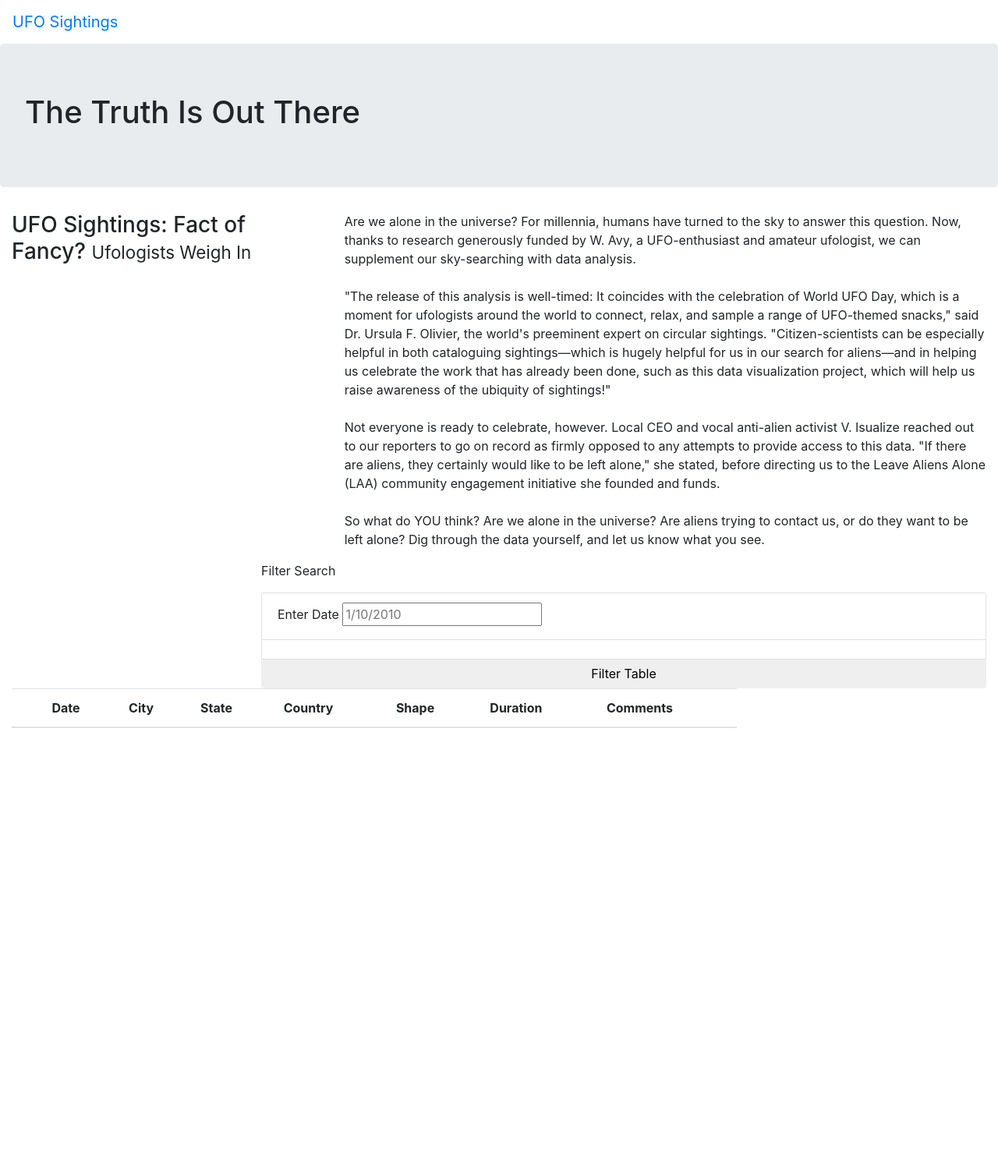
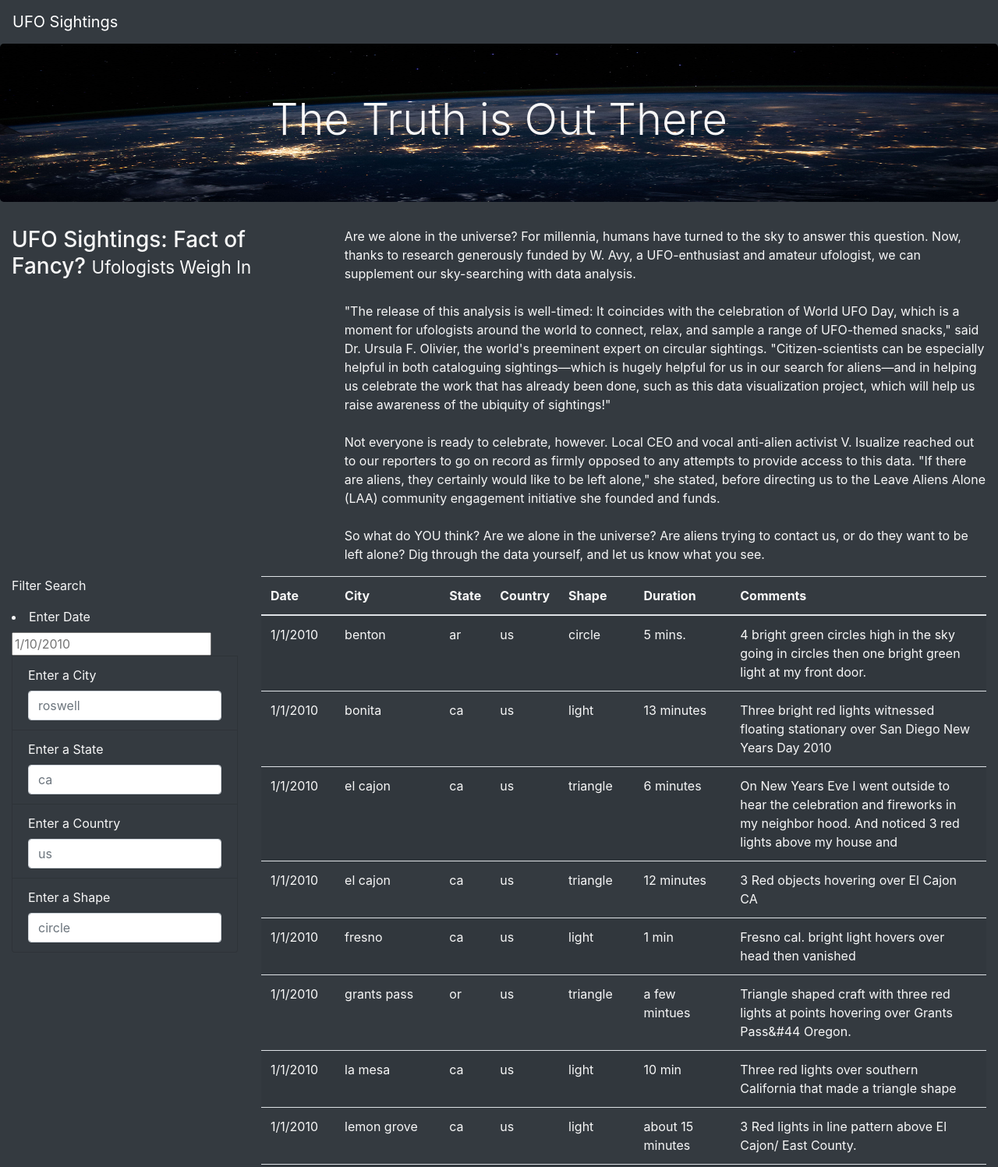
Before and after one commit to rsirey/UFOs, a plain HTML site: page index.html in a window 1280 px wide. Shown: the top 1497 px of the page at 78% size. Before the commit the page ends 950 px from the top, so only its background shows below. Drawn offline with nearby package versions, Linux system fonts and the light colour scheme; files that its build step writes are made by us from their sources.

Commit message:
final code

```diff
--- a/index.html
+++ b/index.html
@@ -2,63 +2,67 @@
 <html lang="en">
 <head>
     <meta charset="UTF-8">
-    <meta http-equiv="X-UA-Compatible" content="IE=edge">
     <meta name="viewport" content="width=device-width, initial-scale=1.0">
     <title>UFO Finder</title>
-    <link
-      rel="stylesheet"
-      href="https://maxcdn.bootstrapcdn.com/bootstrap/4.0.0/css/bootstrap.min.css"
-      integrity="sha384-Gn5384xqQ1aoWXA+058RXPxPg6fy4IWvTNh0E263XmFcJlSAwiGgFAW/dAiS6JXm"
-      crossorigin="anonymous"
-    />
-    <link rel="stylesheet" href="static/css/style.css">
+    <link rel="stylesheet" href="https://maxcdn.bootstrapcdn.com/bootstrap/4.0.0/css/bootstrap.min.css" integrity="sha384-Gn5384xqQ1aoWXA+058RXPxPg6fy4IWvTNh0E263XmFcJlSAwiGgFAW/dAiS6JXm" crossorigin="anonymous">
+    <link rel="stylesheet" href="static\css\css\style.css">
 </head>
 
-<body>
+<body class="bg-dark">
     <div class="wrapper">
-        <nav class="navbar navbar-expand-lg">
+        <nav class="navbar navbar-dark bg-dark navbar-expand-lg">
             <a class="navbar-brand" href="index.html">UFO Sightings</a>
         </nav>
 
         </div>
+
         <div class="jumbotron">
-        <h1>The Truth Is Out There</h1>
+            <h1 class="display-4">The Truth is Out There</h1>
         </div>
+
         <div class="container-fluid">
             <div class="row">
-        </div>
-    </div>
-    <div class="container-fluid">
-        <div class="row">
+
                 <div class="col-md-4">
                     <h3>UFO Sightings: Fact of Fancy? <small>Ufologists Weigh In</small></h3>
                 </div>
                 <div class="col-md-8">
                     <p>
                         Are we alone in the universe? For millennia, humans have turned to the sky to answer this question. Now, thanks to research generously funded by W. Avy, a UFO-enthusiast and amateur ufologist, we can supplement our sky-searching with data analysis.<br><br>"The release of this analysis is well-timed: It coincides with the celebration of World UFO Day, which is a moment for ufologists around the world to connect, relax, and sample a range of UFO-themed snacks," said Dr. Ursula F. Olivier, the world's preeminent expert on circular sightings. "Citizen-scientists can be especially helpful in both cataloguing sightings—which is hugely helpful for us in our search for aliens—and in helping us celebrate the work that has already been done, such as this data visualization project, which will help us raise awareness of the ubiquity of sightings!"<br><br>Not everyone is ready to celebrate, however. Local CEO and vocal anti-alien activist V. Isualize reached out to our reporters to go on record as firmly opposed to any attempts to provide access to this data. "If there are aliens, they certainly would like to be left alone," she stated, before directing us to the Leave Aliens Alone (LAA) community engagement initiative she founded and funds.<br><br>So what do YOU think? Are we alone in the universe? Are aliens trying to contact us, or do they want to be left alone? Dig through the data yourself, and let us know what you see.
-
-
                     </p>
                 </div>
             </div>
         </div>
+
         <div class="container-fluid">
             <div class="row">
                 <div class="col-md-3">
-
-          </div>
-          <div class="col-md-9">
-            <form>
+                    <form class="bg-dark" action="">
                         <p>Filter Search</p>
-                <ul class="list-group">
-                    <li class="list-group-item">
+                        <ul class="list-group bg-dark"></ul>
+                            <li>
                                 <label for="date">Enter Date</label>
                                 <input type="text" placeholder="1/10/2010" id="datetime" />
                             </li>
-                    <li class="list-group-item">
+                            <li class="list-group-item bg-dark">
+                                <label for="date">Enter a City</label>
+                                <input type="text" class="form-control" placeholder="roswell" id="city">
+                            </li>
 
+                            <li class="list-group-item bg-dark">
+                                <label for="date">Enter a State</label>
+                                <input type="text" class="form-control" placeholder="ca" id="state">
                             </li>
-                    <button id="filter-btn" type="button" class="btn btn-default">Filter Table</button>
+
+                            <li class="list-group-item bg-dark">
+                                <label for="date">Enter a Country</label>
+                                <input type="text" class="form-control" placeholder="us" id="country">
+                            </li>
+
+                            <li class="list-group-item bg-dark">
+                                <label for="date">Enter a Shape</label>
+                                <input type="text" class="form-control" placeholder="circle" id="shape">
+                            </li>
                         </ul>
                     </form>
                 </div>
@@ -66,7 +70,6 @@
                     <table class="table table-striped">
                         <thead>
                 <tr>
-                  <th>
                     <th>Date</th>
                     <th>City</th>
                     <th>State</th>
@@ -74,7 +77,6 @@
                     <th>Shape</th>
                     <th>Duration</th>
                     <th>Comments</th>
-                  </th>
                 </tr>
               </thead>
               <tbody></tbody>
@@ -82,5 +84,8 @@
           </div>
         </div>
       </div>
+      <script src="https://cdnjs.cloudflare.com/ajax/libs/d3/4.11.0/d3.js"></script>
+      <script src="static\css\js\data.js"></script>
+      <script src="static\css\js\app.js"></script>
 </body>
 </html>
--- a/static/css/css/style.css
+++ b/static/css/css/style.css
@@ -0,0 +1,10 @@
+body {
+
+    color: #f7f7f7;
+  }
+
+.jumbotron {
+    background-image: url("../images/nasa.jpg");
+    background-size: 100% 100%;
+    text-align: center;
+}
--- a/static/css/js/app.js
+++ b/static/css/js/app.js
@@ -1,7 +1,7 @@
-// import the data from data.js
+// from data.js
 const tableData = data;
 
-// Reference the HTML table using d3
+// get table references
 var tbody = d3.select("tbody");
 
 function buildTable(data) {
@@ -19,32 +19,55 @@ function buildTable(data) {
     Object.values(dataRow).forEach((val) => {
       let cell = row.append("td");
       cell.text(val);
-        }
-      );
+    });
   });
 }
 
-  function handleClick() {
-    // Grab the datetime value from the filter
-    let date = d3.select("#datetime").property("value");
+// 1. Create a variable to keep track of all the filters as an object.
+var filters = {};
+
+// 3. Use this function to update the filters.
+function updateFilters() {
+
+    // 4a. Save the element that was changed as a variable.
+  let element = d3.select(this);
+    // 4b. Save the value that was changed as a variable.
+  let elementValue = element.property("value");
+    // 4c. Save the id of the filter that was changed as a variable.
+  let elementId = element.attr("id");
+
+    // 5. If a filter value was entered then add that filterId and value
+    // to the filters list. Otherwise, clear that filter from the filters object.
+  if (elementValue) {
+    filters[elementId] = elementValue;
+  }
+  else {
+    delete filters[elementId];
+    }
+
+    // 6. Call function to apply all filters and rebuild the table
+    filterTable();
+
+  }
+
+  // 7. Use this function to filter the table when data is entered.
+  function filterTable() {
+
+    // 8. Set the filtered data to the tableData.
     let filteredData = tableData;
 
-     // Check to see if a date was entered and filter the
-    // data using that date.
-    if (date) {
-      // Apply `filter` to the table data to only keep the
-      // rows where the `datetime` value matches the filter value
-      filteredData = filteredData.filter(row => row.datetime === date);
-    }
+    // 9. Loop through all of the filters and keep any data that
+    // matches the filter values
+    Object.entries(filters).forEach(([key,value]) => {
+      filteredData = filteredData.filter(row => row[key] === value);
+    });
 
-     // Rebuild the table using the filtered data
-    // @NOTE: If no date was entered, then filteredData will
-    // just be the original tableData.
+    // 10. Finally, rebuild the table using the filtered data
     buildTable(filteredData);
   }
 
-  // Attach an event to listen for the form button
-  d3.selectAll("#filter-btn").on("click", handleClick);
+  // 2. Attach an event to listen for changes to each filter
+  d3.selectAll("input").on("change", updateFilters);
 
   // Build the table when the page loads
   buildTable(tableData);
```
Also changed, not shown: static/css/js/app_1.js (added, +50 -0 lines), static/css/images/nasa.jpg (added). Lines whose indentation alone changed are shown as unchanged.
